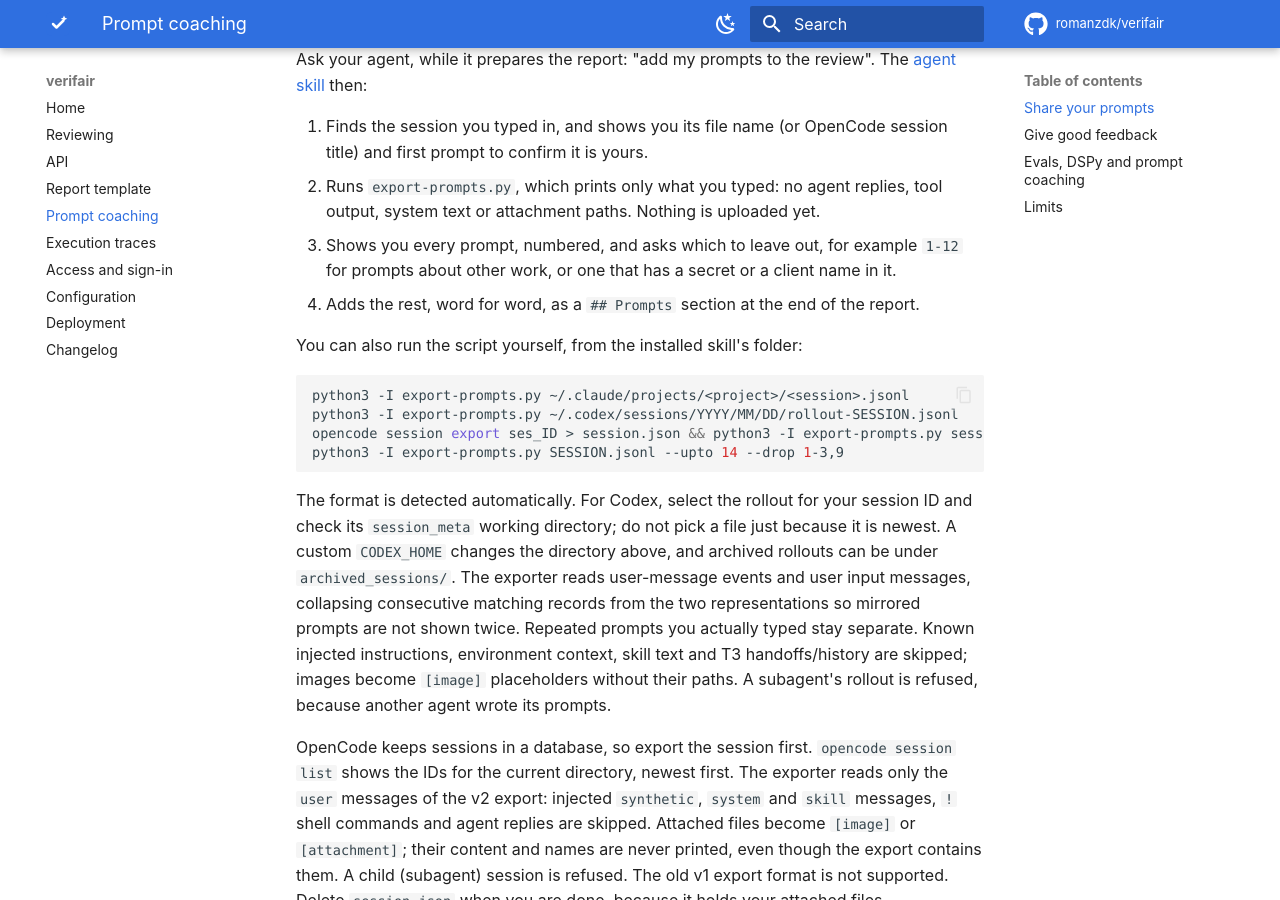
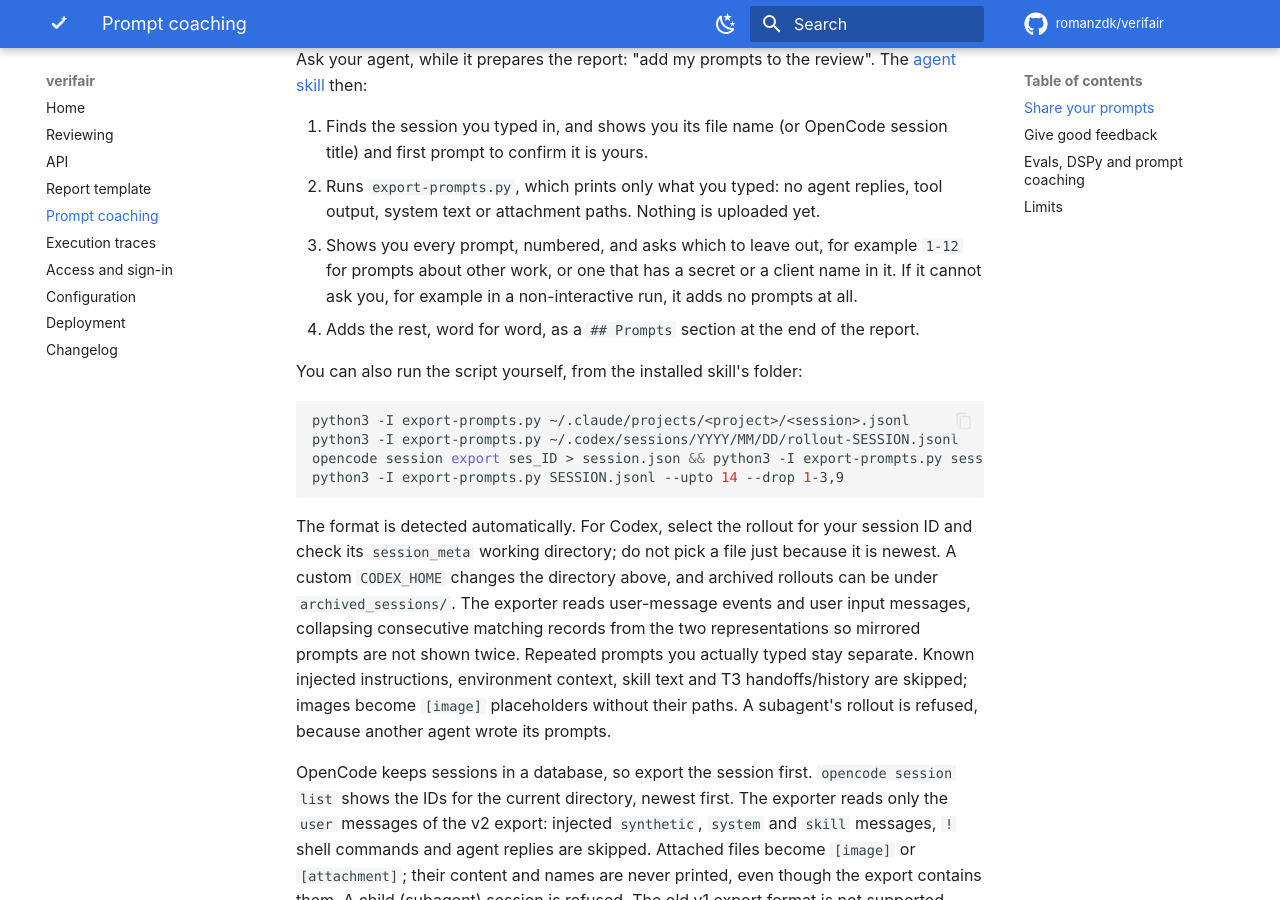
Before and after one commit to romanzdk/verifair, an MkDocs documentation site: the page built from docs/prompt-coaching.md, in a window 1280 px wide and 900 px high, scrolled down 537 px. Built offline with MkDocs 1.6.1 and Material for MkDocs 9.7.7, drawn with Linux system fonts in a browser that asks for light colours; comment, search, counter and statistics services are not loaded.

Commit message:
fix: add no prompts section when the author cannot be asked

```diff
--- a/docs/prompt-coaching.md
+++ b/docs/prompt-coaching.md
@@ -12,7 +12,7 @@ Ask your agent, while it prepares the report: "add my prompts to the review". Th
 
 1. Finds the session you typed in, and shows you its file name (or OpenCode session title) and first prompt to confirm it is yours.
 2. Runs `export-prompts.py`, which prints only what you typed: no agent replies, tool output, system text or attachment paths. Nothing is uploaded yet.
-3. Shows you every prompt, numbered, and asks which to leave out, for example `1-12` for prompts about other work, or one that has a secret or a client name in it.
+3. Shows you every prompt, numbered, and asks which to leave out, for example `1-12` for prompts about other work, or one that has a secret or a client name in it. If it cannot ask you, for example in a non-interactive run, it adds no prompts at all.
 4. Adds the rest, word for word, as a `## Prompts` section at the end of the report.
 
 You can also run the script yourself, from the installed skill's folder:
```
Also changed, not shown: CHANGELOG.md (+4 -0 lines), skills/verifair-review/SKILL.md (+2 -1 lines).
